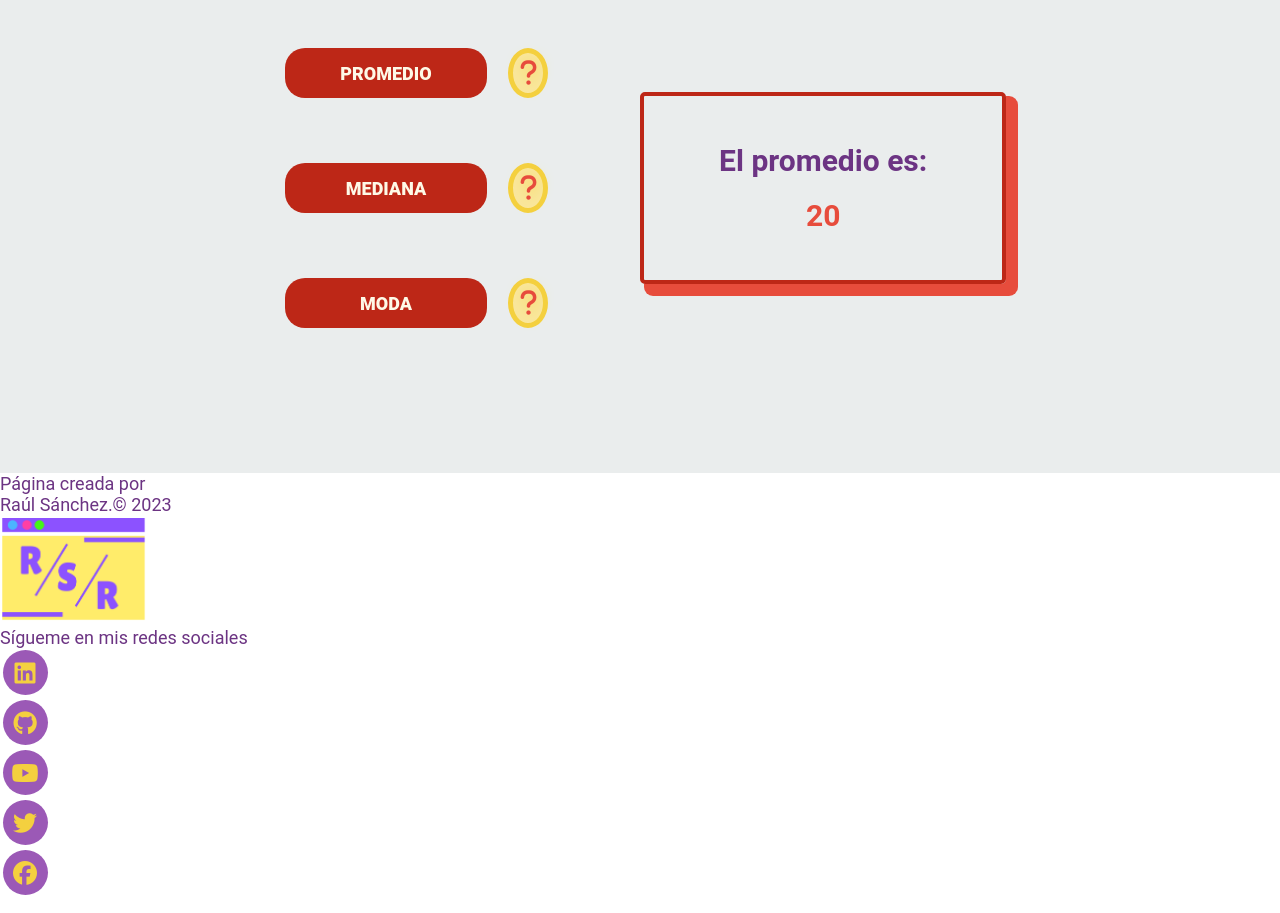
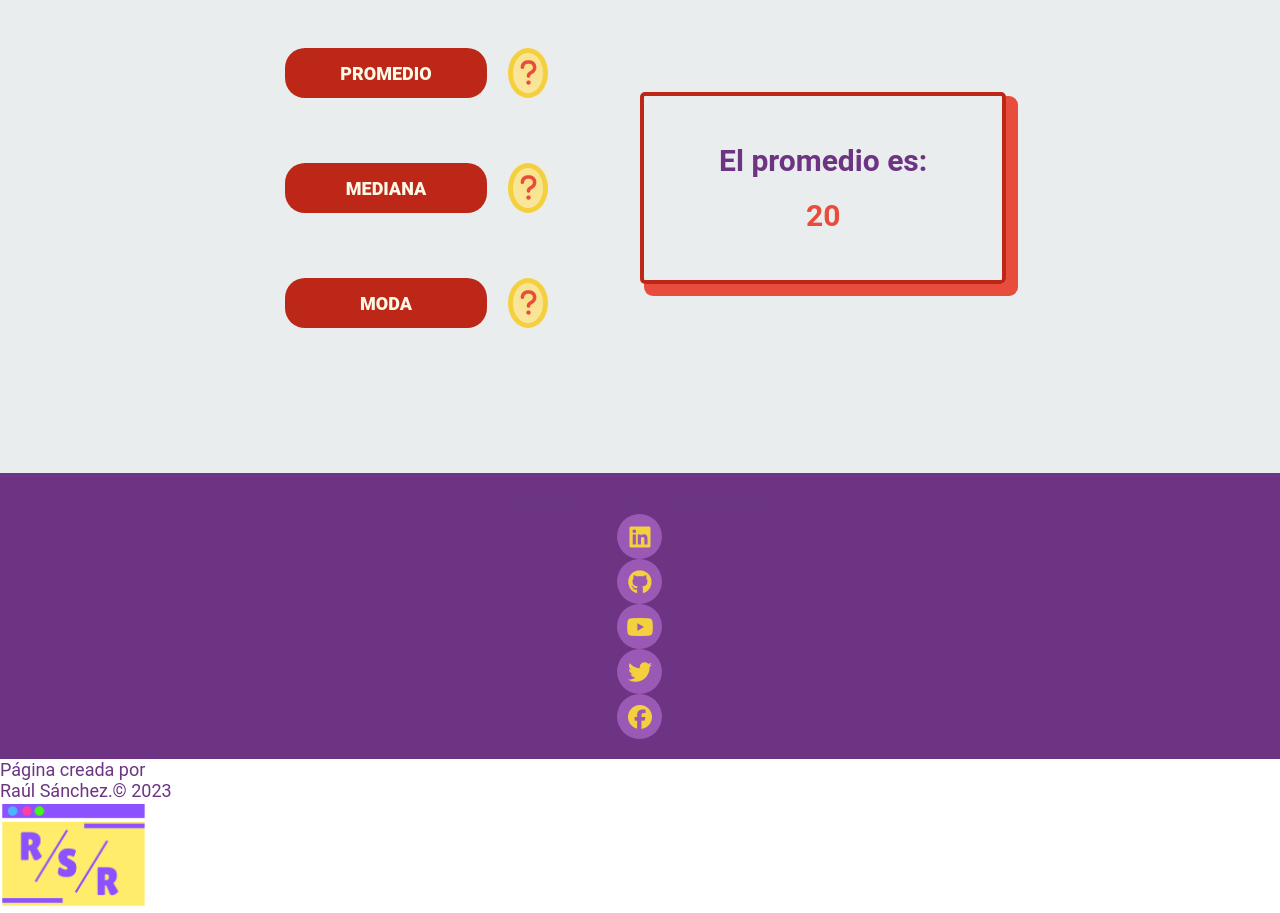
Before and after one commit to raulsr92/Proyecto1_Portal-ingreso-de-notas, a plain HTML site: page index.html in a window 1280 px wide. Shown: the part 787-1700 px from the top of the page. Drawn offline with Linux system fonts and the light colour scheme.

Commit message:
Avance N° 01 del footer

```diff
--- a/index.html
+++ b/index.html
@@ -89,7 +89,7 @@
     </main>
 
     <footer>
-        <section class="footer--left">
+        <section class="footer--text">
             <p> Página creada por <br>Raúl Sánchez.© 2023</p>
             <div>
                 <a href="index.html">
@@ -97,27 +97,21 @@
                 </a>
             </div>
         </section>
-
-
-        <section class="footer--right">
+        <section class="footer--media">
             <p class="follow--me"> Sígueme en mis redes sociales</p>
             <div>
                 <div>
                     <a class="element2 enlace-icon-media" href="https://www.linkedin.com/in/raulsanchezrod/" target="_blank"><i class="fa-brands fa-linkedin"></i></a>
                 </div>
-
                 <div>
                     <a class="element4 enlace-icon-media" href="https://github.com/raulsr92" target="_blank"><i class="fa-brands fa-github"></i></a>
                 </div>
-
                 <div>
                     <a class="element6 enlace-icon-media" href="https://www.youtube.com/channel/UCmhay--zEeXPKo2hNAUmb3g" target="_blank"><i class="fa-brands fa-youtube"></i></a>
                 </div>
-
                 <div>
                     <a class="element8 enlace-icon-media" href="https://twitter.com/raul10sz" target="_blank"><i class="fa-brands fa-twitter"></i></a>
                 </div>
-
                 <div>
                     <a class="element10 enlace-icon-media" href="https://www.facebook.com/profile.php?id=100089691863709" target="_blank"><i class="fa-brands fa-facebook"></i></a>
                 </div>
--- a/main.css
+++ b/main.css
@@ -480,5 +480,38 @@ input[type="button"]:hover{
 /*Estilos en el pie de página*/
 
 footer{
-    display: grid;
+    width: 100%;
+    height: auto;
+    min-width: 360px;
+    display: flex;
+    flex-direction: column;
 }
+
+.footer--text{
+    order: 2;
+}
+
+.footer--media{
+    order: 1;
+    display: flex;
+    flex-direction: column;
+    align-items: center;
+    background: var(--secondary-color);
+    padding: 20px 0px;
+}
+
+
+
+
+
+
+/*
+.footer--text{
+    order: 2;
+}
+
+.footer--media{
+    order: 1;
+
+}
+*/
```
